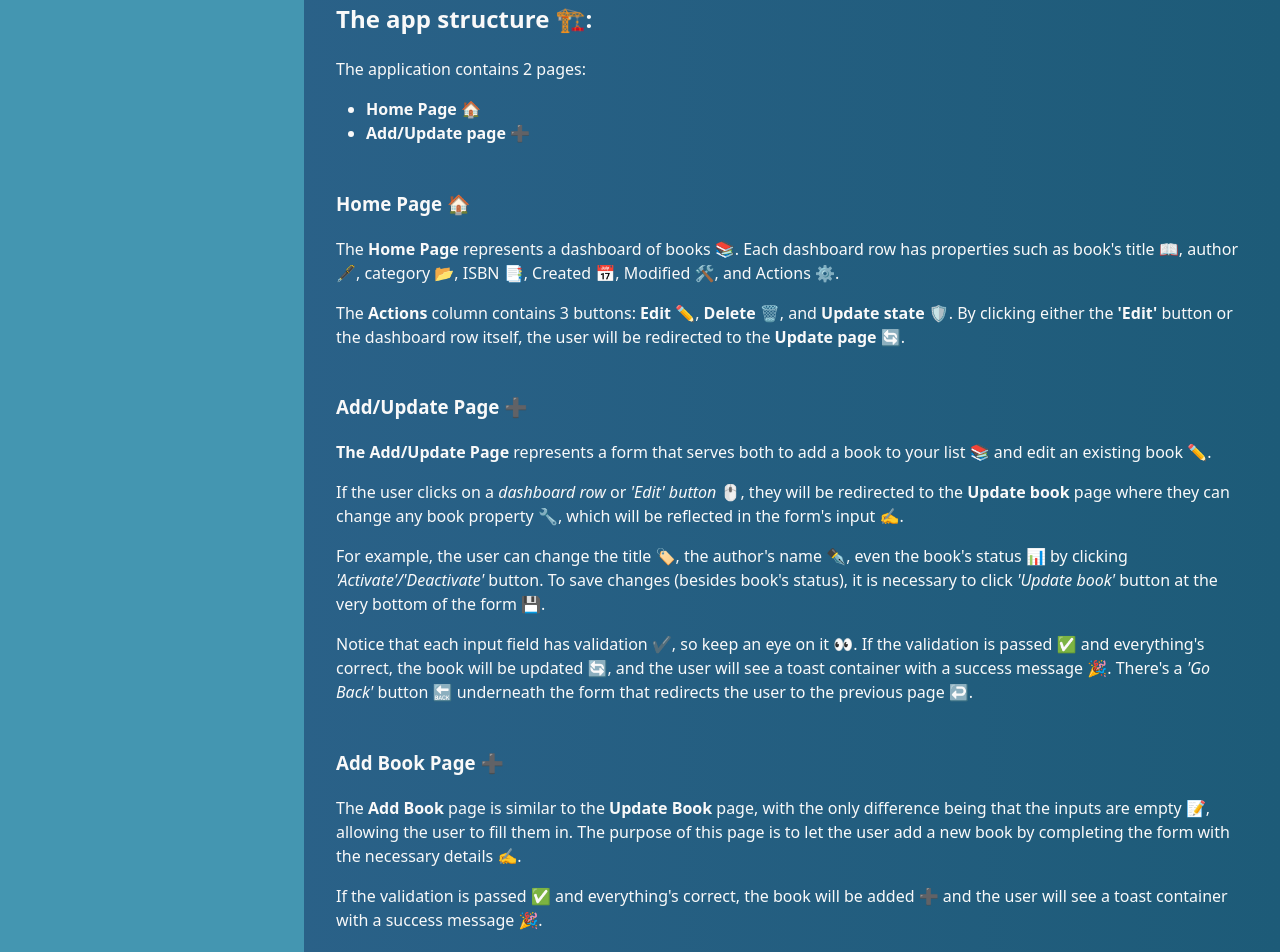
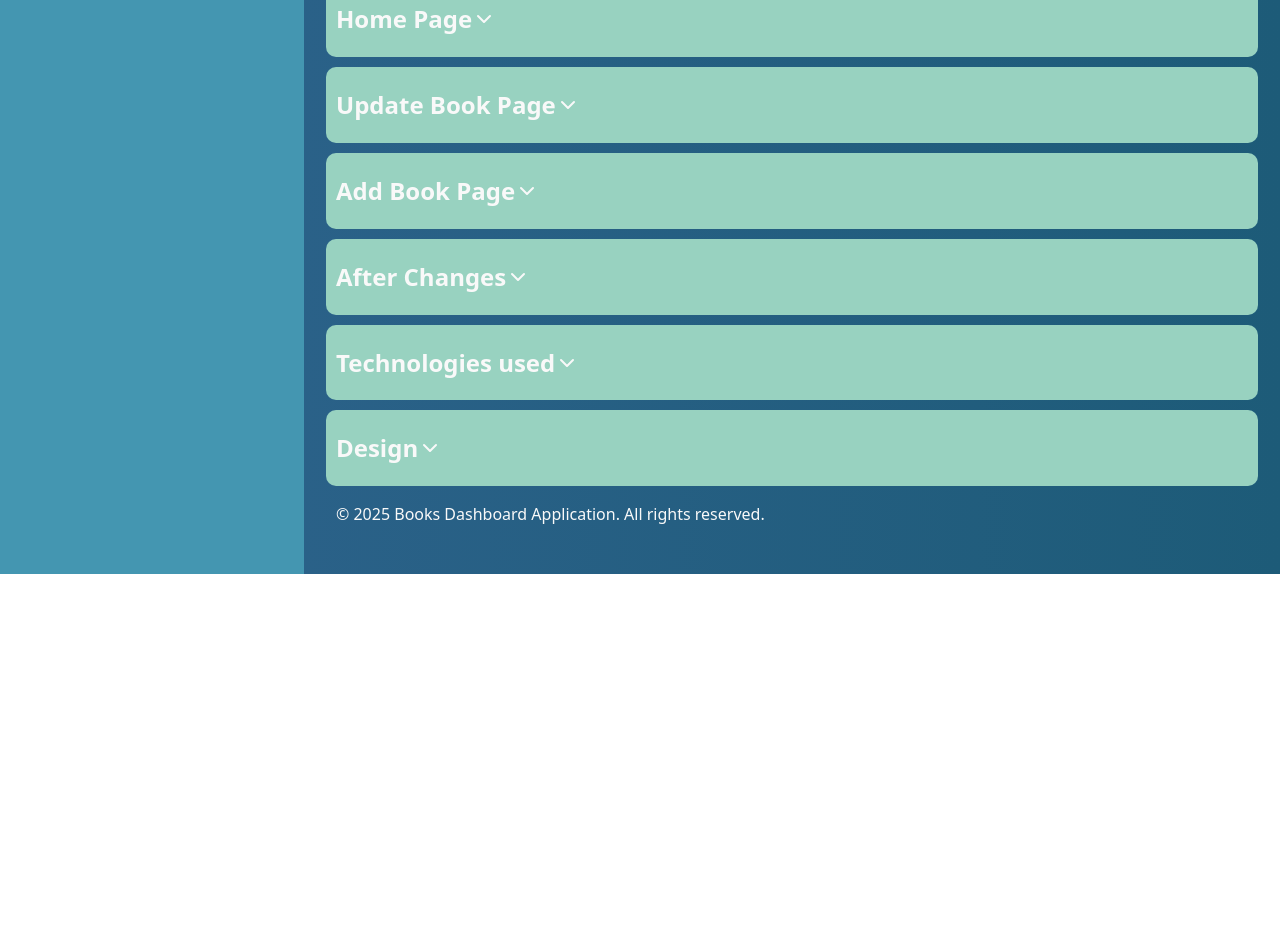
Before and after one commit to ElizaCalmau/books-dashboard-app, a React (Vite) app: page /about in a window 1280 px wide. Shown: the part 360-1312 px from the top of the page. After the commit the page ends 934 px from the top, so only its background shows below. Built offline with nearby package versions, Linux system fonts and the light colour scheme.

Commit message:
rendered About page content schema

```diff
--- a/src/components/AboutPage/AboutPage.tsx
+++ b/src/components/AboutPage/AboutPage.tsx
@@ -1,48 +1,16 @@
 import styles from './AboutPage.module.scss';
 import {Header} from "../Header/Header.tsx";
 import {Section} from '../Section/Section.tsx'
+import {aboutSections} from "../../constants.ts";
 export const AboutPage = () => {
 
     return (
         <div className={styles.aboutWrapper}>
             <Header />
             <main>
-
-                <Section title={'About the Project'} paragraph={'This is a simple application to help users manage and track the books they have read. The Books Dashboard allows users to easily add, update, and delete books, and track important information such as the title, author, category, and status of the book'}/>
-
-                <section id="app-structure">
-                    <h2>The app structure 🏗️:</h2>
-                    <p>The application contains 2 pages:</p>
-                    <ul>
-                        <li><strong>Home Page 🏠</strong></li>
-                        <li><strong>Add/Update page ➕</strong></li>
-                    </ul>
-                </section>
-
-                <section id="home-page">
-                    <h3>Home Page 🏠</h3>
-                    <p>The <strong>Home Page</strong> represents a dashboard of books 📚. Each dashboard row has properties such as book's title 📖, author 🖋️, category 📂, ISBN 📑, Created 📅, Modified 🛠️, and Actions ⚙️.</p>
-                    <p>The <strong>Actions</strong> column contains 3 buttons: <strong>Edit ✏️</strong>, <strong>Delete 🗑️</strong>, and <strong>Update state 🛡️</strong>. By clicking either the <strong>'Edit'</strong> button or the dashboard row itself, the user will be redirected to the <strong>Update page</strong> 🔄.</p>
-                </section>
-
-                <section id="add-update-page">
-                    <h3>Add/Update Page ➕</h3>
-                    <p><strong>The Add/Update Page</strong> represents a form that serves both to add a book to your list 📚 and edit an existing book ✏️.</p>
-                    <p>If the user clicks on a <em>dashboard row</em> or <em>'Edit' button</em> 🖱️, they will be redirected to the <strong>Update book</strong> page where they can change any book property 🔧, which will be reflected in the form's input ✍️.</p>
-                    <p>For example, the user can change the title 🏷️, the author's name ✒️, even the book's status 📊 by clicking <em>'Activate'/'Deactivate'</em> button. To save changes (besides book's status), it is necessary to click <em>'Update book'</em> button at the very bottom of the form 💾.</p>
-                    <p>Notice that each input field has validation ✔️, so keep an eye on it 👀. If the validation is passed ✅ and everything's correct, the book will be updated 🔄, and the user will see a toast container with a success message 🎉. There's a <em>'Go Back'</em> button 🔙 underneath the form that redirects the user to the previous page ↩️.</p>
-                </section>
-
-                <section id="add-book-page">
-                    <h3>Add Book Page ➕</h3>
-                    <p>The <strong>Add Book</strong> page is similar to the <strong>Update Book</strong> page, with the only difference being that the inputs are empty 📝, allowing the user to fill them in. The purpose of this page is to let the user add a new book by completing the form with the necessary details ✍️.</p>
-                    <p>If the validation is passed ✅ and everything's correct, the book will be added ➕ and the user will see a toast container with a success message 🎉.</p>
-                </section>
-
-                <section id="changes-completed">
-                    <h3>After Changes 🔄</h3>
-                    <p>After the user has completed all the changes 🔄, they can go back to <strong>Home Page 🏠</strong> by clicking either the <em>'Go Back'</em> button 🔙 or the <em>'Home'</em> button placed at the sidebar 🖱️, and see all the changes implemented to the book 📚, including the time when the book was created 🗓️ and modified 🛠️ (these fields are filled automatically).</p>
-                </section>
+                {aboutSections.map(({title, subtitle, paragraphs, list}) => (
+                    <Section key={title} title={title} subtitle={subtitle} paragraphs={paragraphs} list={list} />
+                ))}
             </main>
 
             <footer>
```
